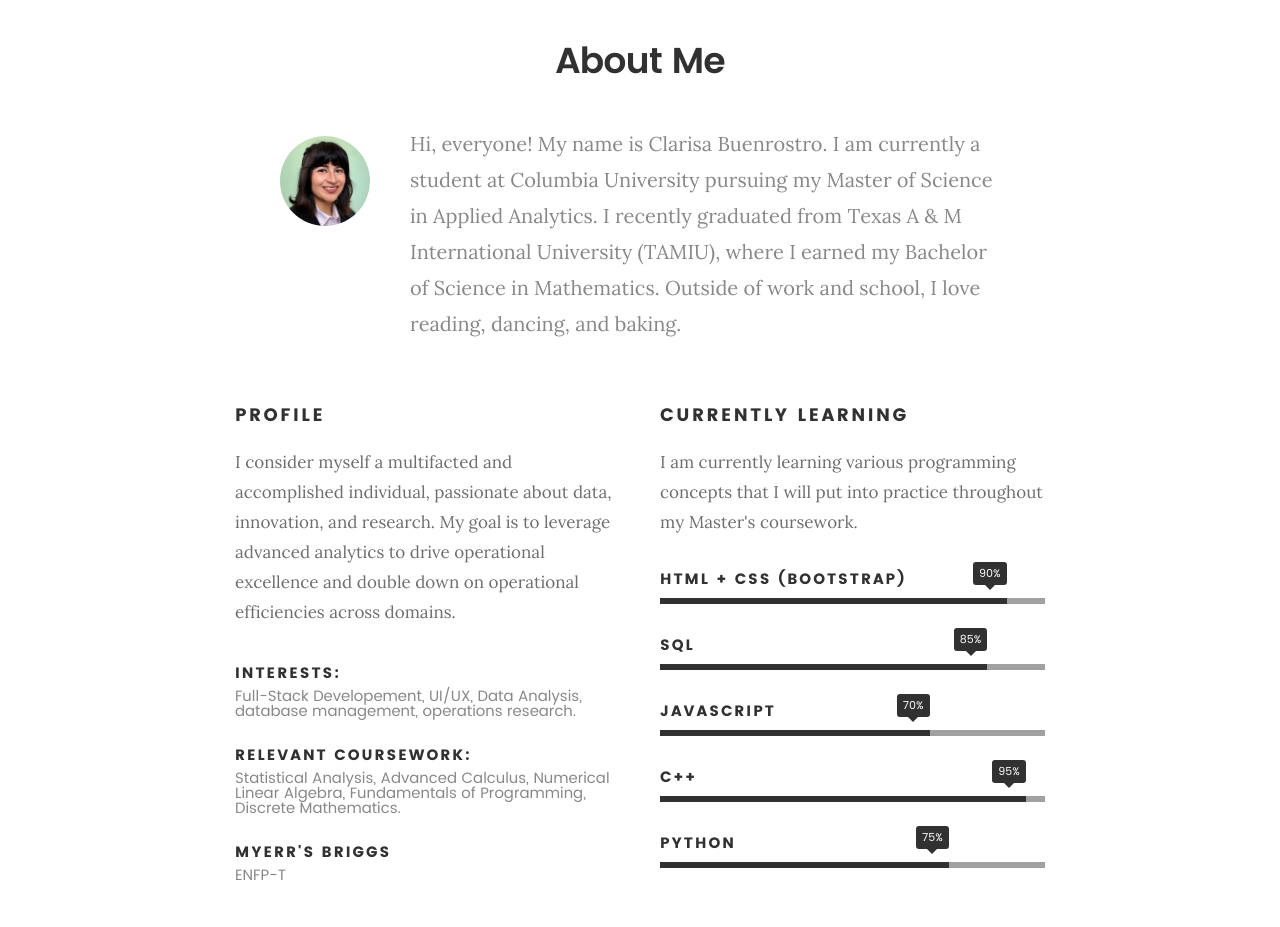
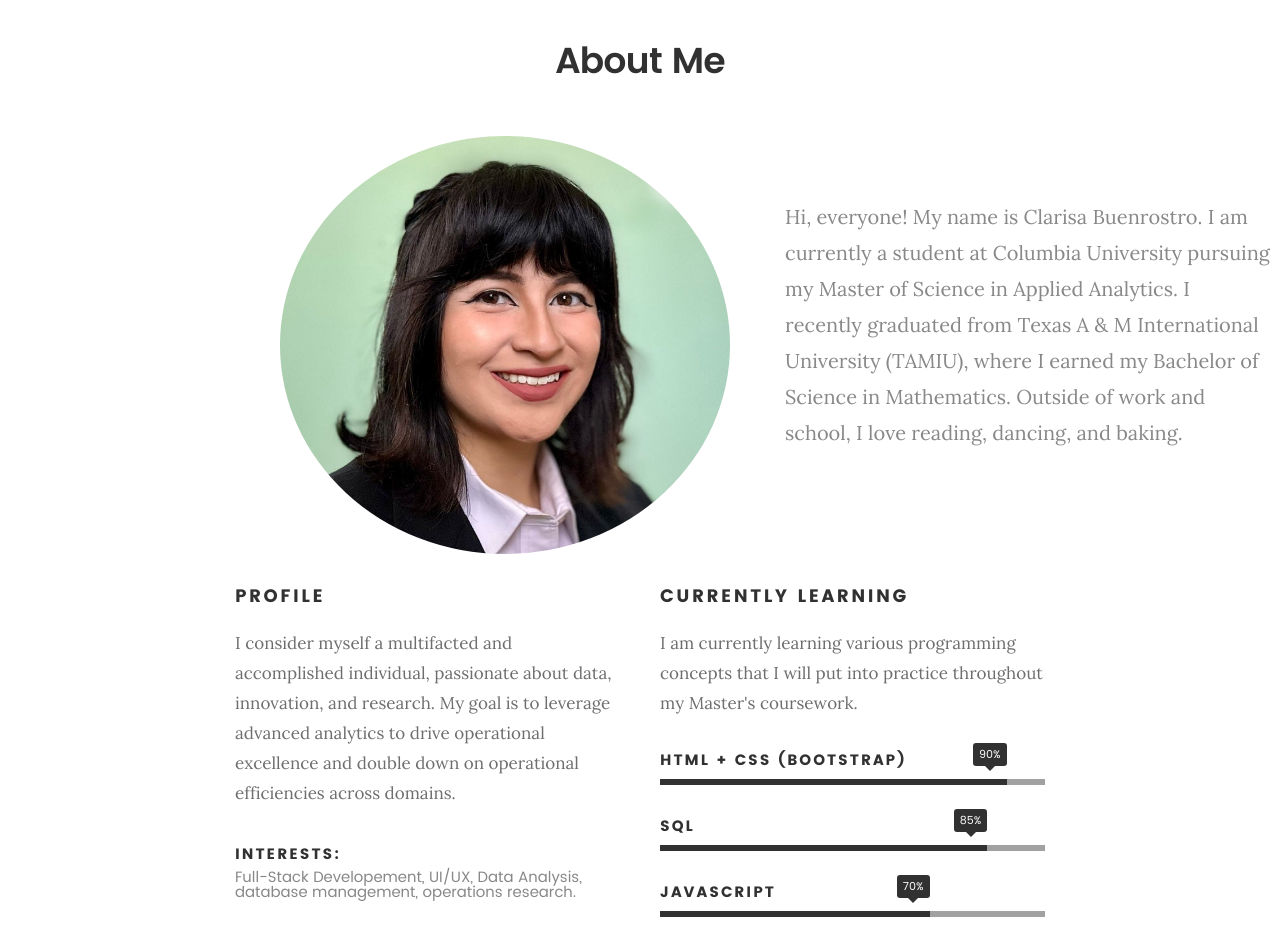
Before and after one commit to clarisabuenrostro/clarisabuenrostro.github.io, a plain HTML site: page index.html in a window 1280 px wide. Shown: the part 880-1807 px from the top of the page. Drawn offline with Linux system fonts and the light colour scheme; files whose address does not match are found by name.

Commit message:
Updated Profile Picture Size and Text Position

```diff
--- a/css/main.css
+++ b/css/main.css
@@ -1076,34 +1076,20 @@ button::-moz-focus-inner, input::-moz-focus-inner {
 	}
 }
 .intro-info {
-    text-align: center; /* Centers the content in the container */
-	#.profile-pic {
-		width: 200px; /* Set the desired width */
-		height: 200px; /* Set the desired height */
-		border-radius: 50%; /* Optional: for a circular image */
-		object-fit: cover; /* Optional: to maintain aspect ratio */
-	}
-
-	.intro-info {
-		text-align: center; /* Center the text */
-		margin: 0 auto; /* Center the container */
-		width: 80%; /* Adjust the width as needed */
-	}
-
-	.intro-info .lead {
-		margin-top: 20px; /* Increase the margin-top as needed */
-		margin-left: 10%; /* Add left margin */
-		margin-right: 10%; /* Add right margin */
-	}
-
-}
-
-.profile-pic {
-    width: 200px;
-    height: 200px;
-    border-radius: 50%; /* Optional: for a circular image */
-    object-fit: cover;  /* Optional: to maintain aspect ratio */
-}
+    display: flex; /* Use flexbox to align the profile picture and text side by side */
+    align-items: center; /* Center align items vertically */
+    width: 150%; /* Make the container take up the full width */
+}
+
+.intro-info .profile-pic {
+    width: 450px; /* Set a fixed width for the profile picture */
+    height: auto; /* Maintain aspect ratio */
+    flex-shrink: 0; /* Prevent the image from shrinking */
+    margin-right: -75px; /* Add some space between the image and the text */
+}
+
+
+
 
 .lead {
     font-size: 1.2em; /* Adjust font size */
```
